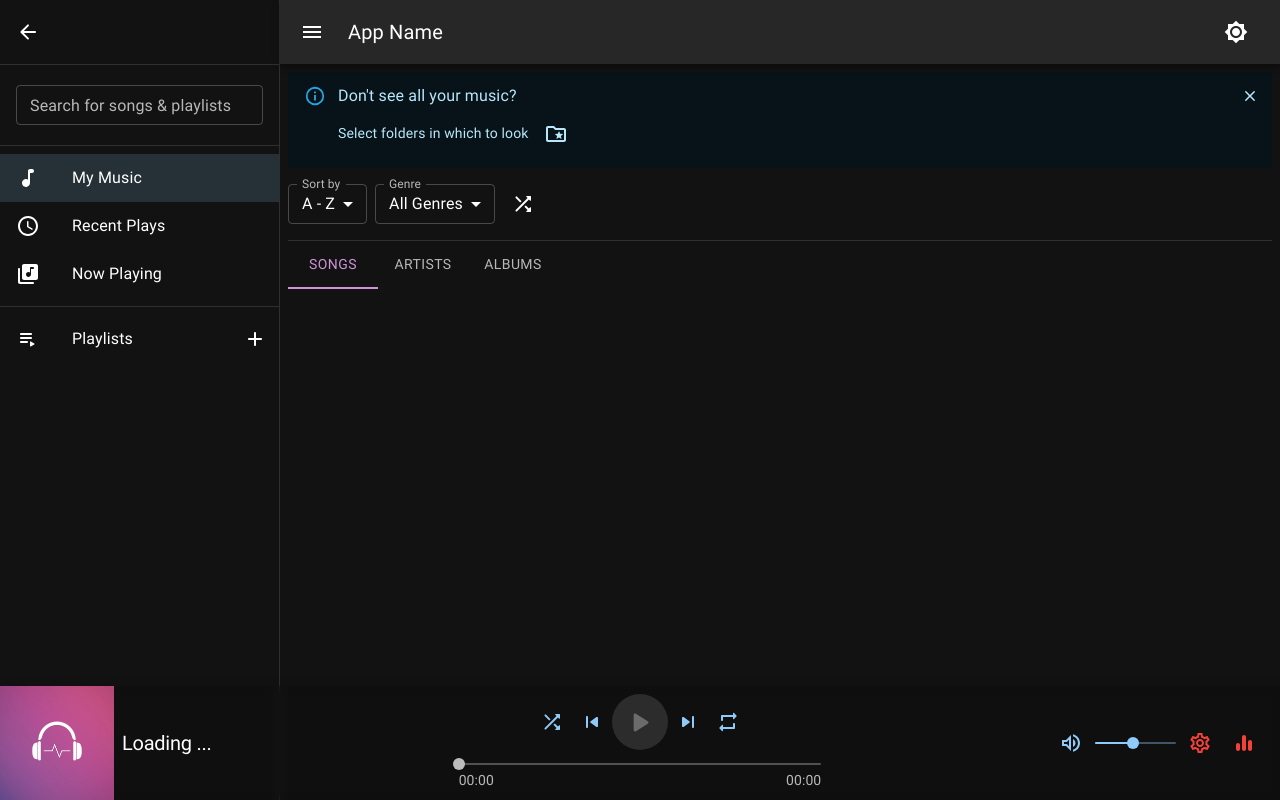
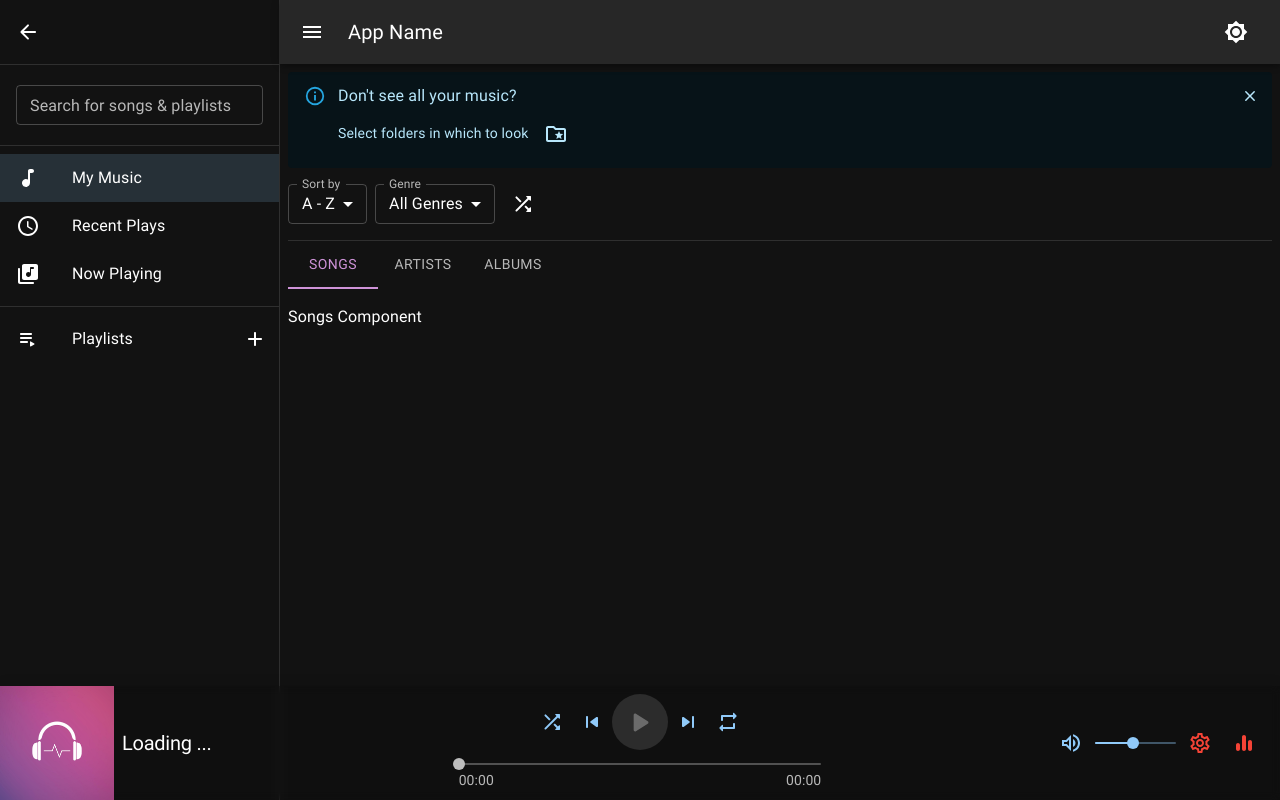
Before and after one commit to Rocker2102/electron-music-player, a React (Create React App) app: page / in a window 1280 px wide. Built offline with nearby package versions, Linux system fonts and the light colour scheme.

Commit message:
Use components (bb97ccf9fa6a1607f21c08fe13550a8b8bd115f3) as TabPanel components

```diff
--- a/src/components/Main/MyMusic/MyMusicComponent.tsx
+++ b/src/components/Main/MyMusic/MyMusicComponent.tsx
@@ -20,6 +20,10 @@ import CloseIcon from '@mui/icons-material/CloseRounded';
 import FolderIcon from '@mui/icons-material/FolderSpecialOutlined';
 import ShuffleIcon from '@mui/icons-material/ShuffleRounded';
 
+import Songs from './SongsComponent';
+import Albums from './AlbumsComponent';
+import Artists from './ArtistsComponent';
+
 import type { MyMusicProps, MyMusicState } from '../../../types/MyMusicType';
 
 
@@ -28,6 +32,19 @@ interface SelectFolderAlertProps {
     handleClose: () => void
     handleSelect: () => void,
 }
+
+interface RenderTabProps {
+    tab: MyMusicState['tab']
+}
+
+const RenderTab: React.FC<RenderTabProps> = ({ tab }) => {
+    switch (tab) {
+        case 'songs': return <Songs />;
+        case 'albums': return <Albums />;
+        case 'artists': return <Artists />;
+        default: return null;
+    }
+};
 
 const SelectFolderAlert: React.FC<SelectFolderAlertProps> = (props) => {
     return (
@@ -182,7 +199,9 @@ export default class MusicMain extends React.Component
                     <Tab label="Albums" value="albums" />
                 </Tabs>
 
-
+                <Box mt={2}>
+                    <RenderTab tab={this.state.tab} />
+                </Box>
             </Box>
         );
     }
```
